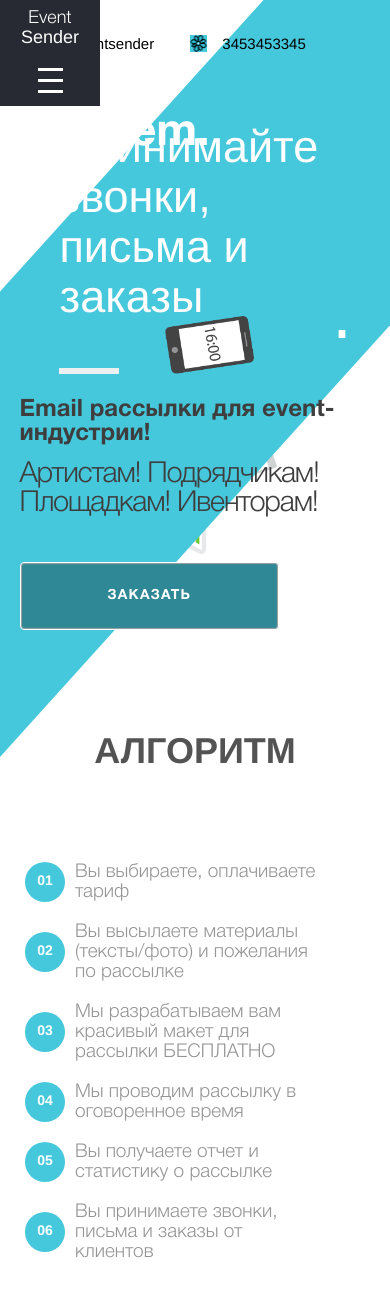
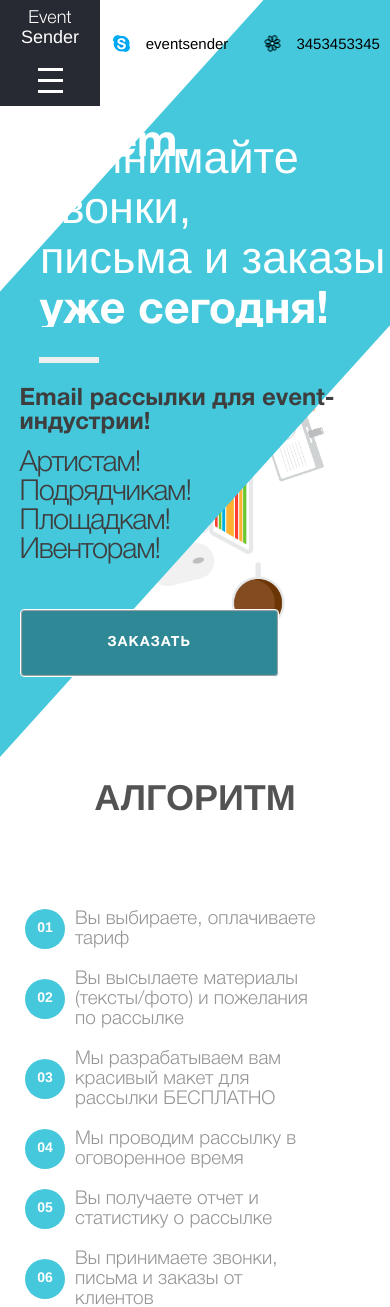
Before and after one commit to RadiksMan/event_sender, a PHP site: page /process.php in a window 390 px wide. Shown: the top 1307 px of the page. Run offline with PHP 8.4, Linux system fonts and the light colour scheme; style sheets or scripts are compiled from the project's sources; some libraries are stand-ins or nearby versions.

Commit message:
add 768 top section

```diff
--- a/css/adaptation_radion.css
+++ b/css/adaptation_radion.css
@@ -73,10 +73,79 @@
     right: -15.4%;
   }
   .fon .top_section_animated.animated .top_img_tel {
-    top: 316px;
+    top: 390px;
     right: 19.8%;
   }
   .fon .top_section_animated.animated .top_img_glass {
     display: none;
   }
 }
+
+@media screen and (max-width: 992px) {
+  /*header*/
+  .header .header-line {
+    padding-right: 2.6%;
+  }
+  /*top*/
+  .top_section .top_section_wrap {
+    font-size: 24rem;
+    padding-top: 67px;
+    padding-bottom: 100px;
+  }
+  .top_section .top_section_item {
+    font-size: 45rem;
+    line-height: 50rem;
+    padding-left: 10%;
+  }
+  .top_section .top_section_middle {
+    padding-top: 60px;
+    padding-left: 5%;
+  }
+  .top_section .top_section_middle .tsm_bottom {
+    padding-top: 14px;
+    font-size: 29rem;
+    letter-spacing: -1.2rem;
+    max-width: 60%;
+  }
+  .top_section .top_section_bottom {
+    padding-top: 44px;
+  }
+  .top_section .order_button {
+    padding-left: 5%;
+  }
+  .top_section .top_section_slider_wrap:after {
+    left: 10%;
+  }
+  .fon .top_section_animated img {
+    max-width: 60%;
+  }
+  .fon .top_section_animated .top_img_hands {
+    top: 227px;
+    left: 0;
+  }
+  .fon .top_section_animated .top_img_mac {
+    top: 268px;
+    right: -10%;
+  }
+  .fon .top_section_animated .top_img_tel {
+    top: -10%;
+    right: 700px;
+  }
+  .fon .top_section_animated .top_img_glass {
+    top: 473px;
+    left: 59.8%;
+  }
+  .fon .top_section_animated.animated .top_img_hands {
+    left: 54.6%;
+    top: 317px;
+  }
+  .fon .top_section_animated.animated .top_img_mac {
+    right: -27.4%;
+  }
+  .fon .top_section_animated.animated .top_img_tel {
+    display: none;
+  }
+  .fon .top_section_animated.animated .top_img_glass {
+    display: none;
+  }
+}
--- a/sass/adaptation_radion.scss
+++ b/sass/adaptation_radion.scss
@@ -40,14 +40,42 @@
             &.animated{
                 .top_img_hands{left: 45.6%;}
                 .top_img_mac{right: -15.4%;}
-                .top_img_tel{top: 316px;right: 19.8%;}
+                .top_img_tel{top: 390px;right: 19.8%;}
                 .top_img_glass{display: none;}
             }
         }
     }
 }
 @media screen and (max-width: 992px){
-
+    /*header*/
+    .header .header-line{padding-right: 2.6%;}
+    /*top*/
+    .top_section{
+        .top_section_wrap{font-size: 24rem;padding-top: 67px;padding-bottom: 100px;}
+        .top_section_item{font-size: 45rem;line-height: 50rem;padding-left: 10%;
+        }
+        .top_section_middle{padding-top: 60px;padding-left: 5%;
+            .tsm_bottom{padding-top: 14px;font-size: 29rem;letter-spacing: -1.2rem;max-width: 60%;}
+        }
+        .top_section_bottom{padding-top: 44px;}
+        .order_button{padding-left: 5%;}
+        .top_section_slider_wrap{&:after{left: 10%;}}
+    }
+    .fon{
+        .top_section_animated{
+            img{max-width: 60%;}
+            .top_img_hands{top: 227px;left: 0;}
+            .top_img_mac{top: 268px;right: -10%;}
+            .top_img_tel{top: -10%;right: 700px;}
+            .top_img_glass{top: 473px;left: 59.8%;}
+            &.animated{
+                .top_img_hands{left: 54.6%;top: 317px;}
+                .top_img_mac{right: -27.4%;}
+                .top_img_tel{display: none;}
+                .top_img_glass{display: none;}
+            }
+        }
+    }
 }
 @media screen and (max-width: 767px){
 
```
